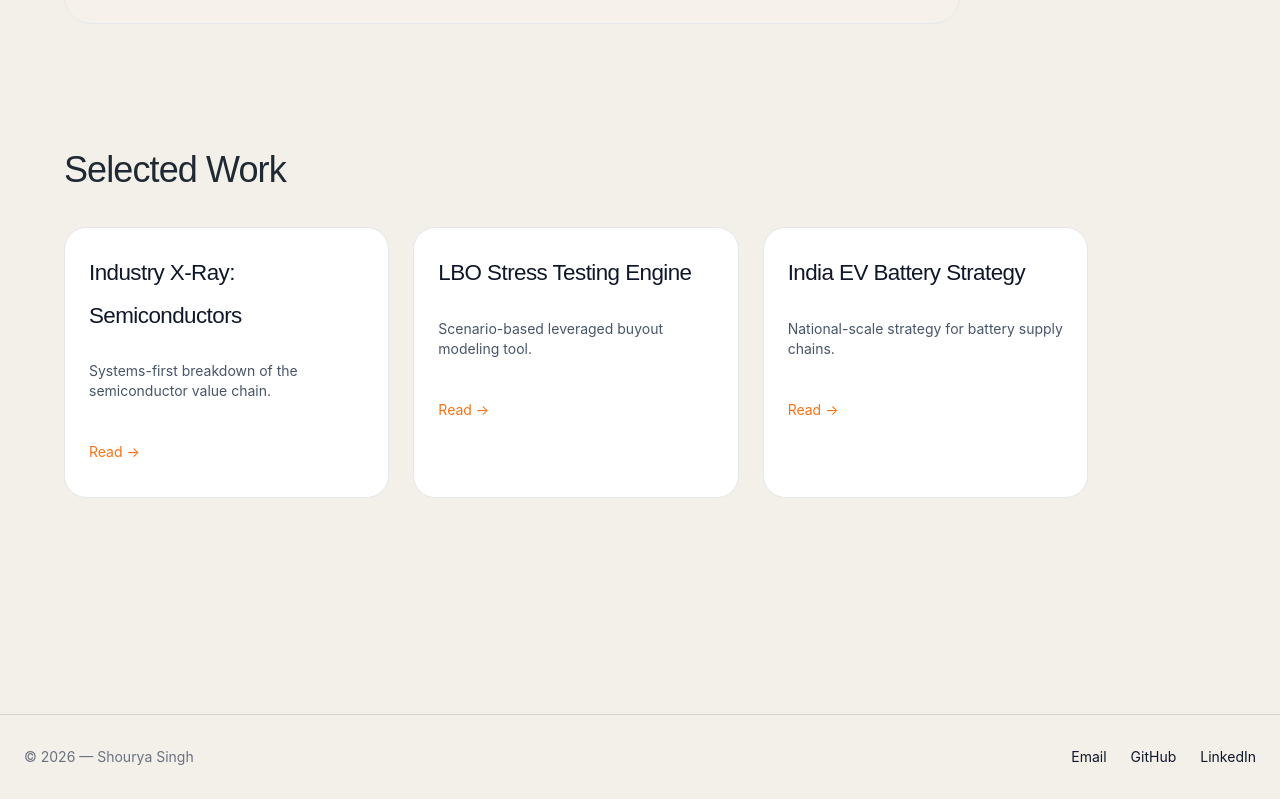
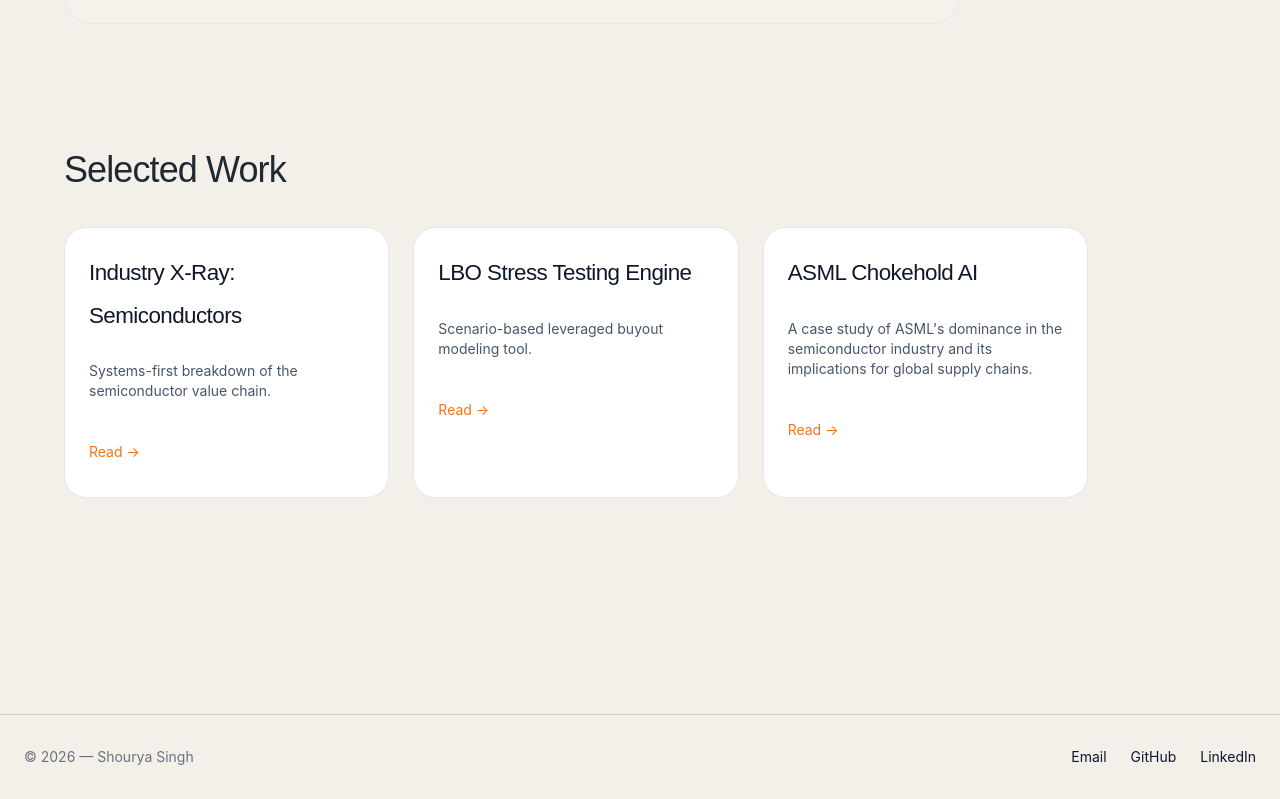
Before and after one commit to meeth10/weblog, a Next.js app: page / in a window 1280 px wide. Shown: the part 901-1700 px from the top of the page. Built offline with nearby package versions, Linux system fonts and the light colour scheme.

Commit message:
Portfolio makeoverssssss

```diff
--- a/app/page.tsx
+++ b/app/page.tsx
@@ -55,9 +55,9 @@
               link: "/tech-projects/lbo-engine",
             },
             {
-              title: "India EV Battery Strategy",
-              desc: "National-scale strategy for battery supply chains.",
-              link: "/cases/india-ev-battery",
+              title: "ASML Chokehold AI",
+              desc: "A case study of ASML's dominance in the semiconductor industry and its implications for global supply chains.",
+              link: "/cases/asml-chokehold",
             },
           ].map(item => (
             <Link key={item.title} href={item.link} className="paper p-6">
```
